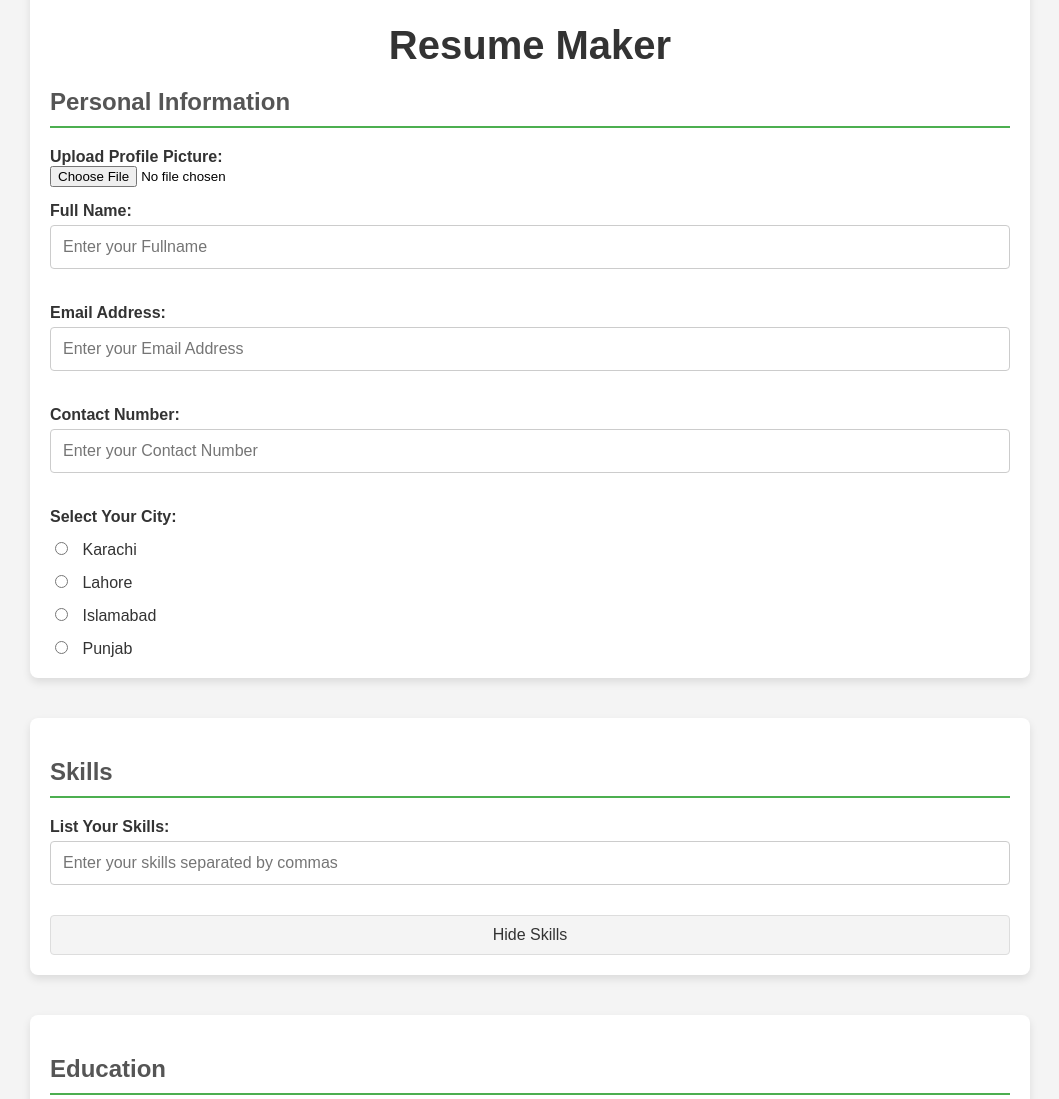
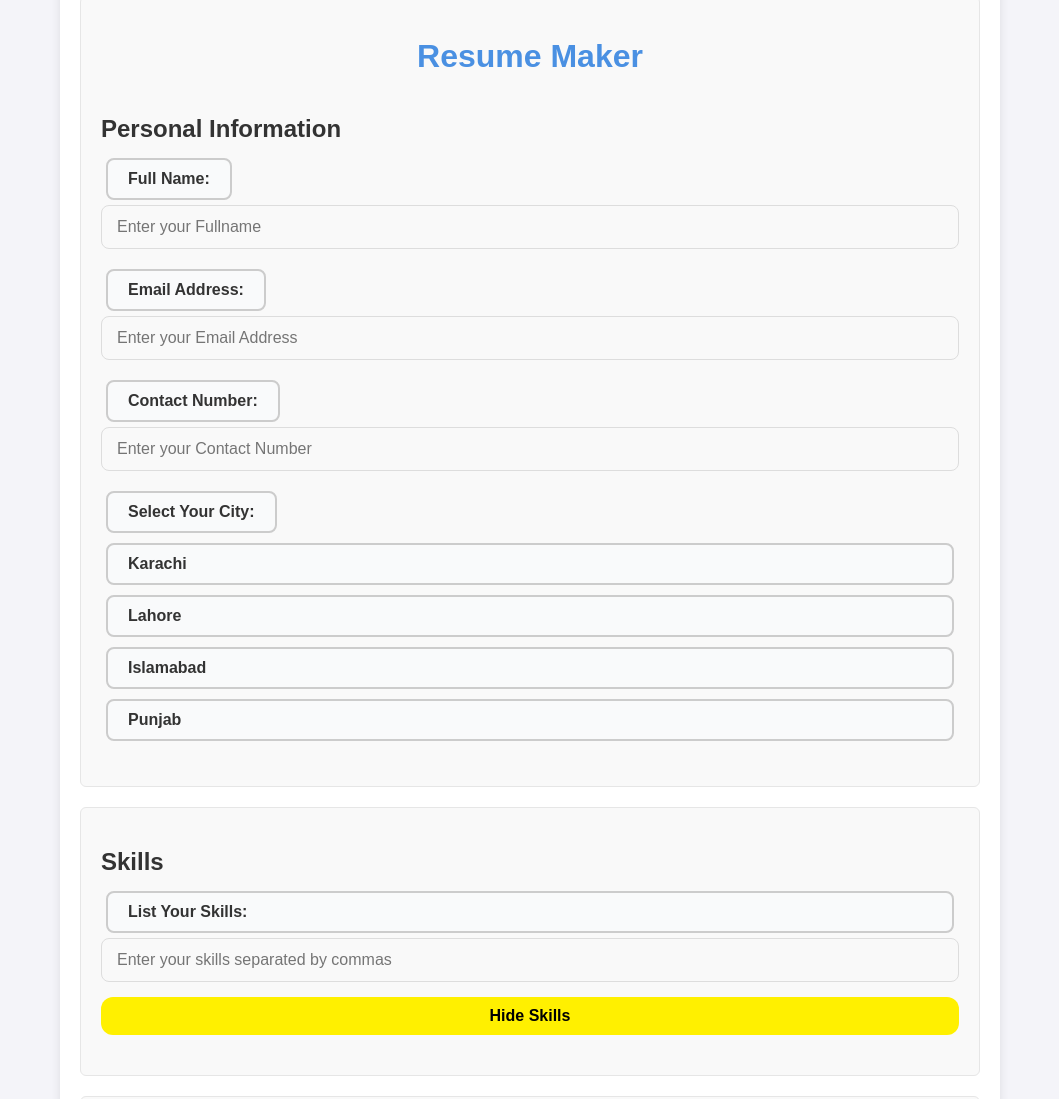
Before and after one commit to MuhammadSamad30/Resume-Builder, a plain HTML site: page index.html in a window 1280 px wide. Shown: the part 44-1143 px from the top of the page, without its empty margins (110-1169 px from the left). Drawn offline with Linux system fonts and the light colour scheme.

Commit message:
Static-Resume-Builder

```diff
--- a/app.js
+++ b/app.js
@@ -10,7 +10,7 @@ function toggleSkills() {
     else {
         skillsContent.style.display = 'none';
         toggleButton.textContent = 'Show Skills';
-    }
+     }
 }
 function generateResume() {
     const name = document.getElementById('name').value;
--- a/index.html
+++ b/index.html
@@ -13,12 +13,6 @@
 
             <section class="personal information">
                 <h2>Personal Information</h2>
-
-                <label for="profile-picture">Upload Profile Picture:</label>
-                <input type="file" id="profile-picture" accept="image/*">
-                <div id="profile-picture-preview">
-                    <img id="preview-img" src="" alt="Profile Picture Preview" style="display: none; max-width: 150px; max-height: 150px;">
-                </div>
 
                 <label for="name">Full Name:</label>
                 <input type="text" id="name" placeholder="Enter your Fullname">
@@ -56,7 +50,7 @@
                     <label for="Skills">List Your Skills:</label>
                     <input type="text" id="Skills" placeholder="Enter your skills separated by commas">
                 </div>
-                <button class="toggle-button" onclick="toggleSkills()">Hide Skills</button>
+                <button onclick="toggleSkills()">Hide Skills</button>
             </section>
         </div>
 
@@ -91,9 +85,26 @@
             </section>
         </div>
 
-        <button onclick="generateResume()">Generate Resume</button>
+        <button onclick="generateResume()">GENERATE</button>
     </div>
 
     <script src="app.js"></script>
 </body>
 </html>
+
+<!-- /* Responsive design */ -->
+<!-- @media (max-width: 600px) {
+    .container-info, .container-skills, .container-edu, .container-work {
+        padding: 15px;
+        margin: 10px 0;
+    }
+
+    h1 {
+        font-size: 2rem;
+    }
+
+    button, .toggle-button {
+        font-size: 1rem;
+        padding: 10px;
+    }
+} -->
--- a/style.css
+++ b/style.css
@@ -1,122 +1,136 @@
 body {
-    font-family: Arial, sans-serif;
-    background-color: #f4f4f4;
+  font-family: "Arial", sans-serif;
   margin: 0;
   padding: 0;
-    display: flex;
-    justify-content: center;
-    align-items: center;
-    min-height: 100vh;
+  background-color: #f4f4f9;
+  color: #333;
 }
 
 .container-wrapper {
-    display: flex;
-    flex-direction: column;
-    width: 100%;
-    max-width: 1000px;
-}
-
-.container-info, .container-skills, .container-edu, .container-work {
-    margin: 20px 0;
+  max-width: 900px;
+  margin: 20px auto;
   padding: 20px;
-    background-color: white;
+  background-color: #fff;
   border-radius: 8px;
-    box-shadow: 0 4px 8px rgba(0, 0, 0, 0.1);
+  box-shadow: 0 2px 10px rgba(0, 0, 0, 0.1);
 }
 
 h1 {
   text-align: center;
-    font-size: 2.5rem;
-    color: #333;
+  font-size: 2em;
+  color: #4a90e2;
   margin-bottom: 20px;
 }
 
 h2 {
-    font-size: 1.5rem;
-    color: #555;
-    border-bottom: 2px solid #4caf50;
-    padding-bottom: 10px;
-    margin-bottom: 20px;
+  font-size: 1.5em;
+  margin-bottom: 10px;
+  color: #333;
 }
 
 label {
   display: block;
+  margin: 10px 0 5px;
   font-weight: bold;
-    margin-top: 15px;
-    color: #333;
-    font-size: 1rem;
 }
 
-input[type="text"], input[type="email"], input[type="number"], input[type="date"] {
+input[type="text"],
+input[type="email"],
+input[type="number"],
+input[type="date"] {
   width: 100%;
-    padding: 12px;
-    margin-top: 5px;
-    margin-bottom: 20px;
-    border: 1px solid #ccc;
-    border-radius: 4px;
+  padding: 12px 15px;
+  margin-bottom: 15px;
+  border: 1px solid #ddd;
+  border-radius: 8px;
   box-sizing: border-box;
-    font-size: 1rem;
+  font-size: 1em;
+  background-color: #f9f9f9;
+  transition: border-color 0.3s ease, box-shadow 0.3s ease;
+}
+
+input[type="text"]:focus,
+input[type="email"]:focus,
+input[type="number"]:focus,
+input[type="date"]:focus {
+  outline: none;
+  border-color: #4a90e2;
+  box-shadow: 0 0 8px rgba(74, 144, 226, 0.2);
+  background-color: #fff;
 }
 
 input[type="radio"] {
-    margin-right: 10px;
+  margin-right: 5px;
 }
 
-div input[type="radio"] + label {
+.container-info,
+.container-skills,
+.container-edu,
+.container-work {
+  margin-bottom: 20px;
+  padding: 20px;
+  border: 1px solid #e6e6e6;
+  border-radius: 6px;
+  background-color: #f9f9f9;
+}
+
+div input[type="radio"] {
+  display: none;
+}
+
+div label {
   display: inline-block;
-    font-weight: normal;
-    margin-right: 20px;
-    font-size: 1rem;
+  padding: 10px 20px;
+  margin: 5px;
+  border: 2px solid #ccc;
+  border-radius: 8px;
+  background-color: #f9fafb;
+  cursor: pointer;
+  transition: background-color 0.3s ease, border-color 0.3s ease;
+  font-size: 1em;
+  color: #333;
+}
+
+div input[type="radio"]:checked + label {
+  background-color: #3b82f6;
+  color: white;
+  border-color: #3b82f6;
+}
+
+div label:hover {
+  background-color: #e0f2fe;
+  border-color: #3b82f6;
+}
+
+div {
+  display: flex;
+  flex-direction: column;
 }
 
 button {
+  background-color: #fff000;
+  border-radius: 12px;
+  color: #000000;
+  cursor: pointer;
+  font-weight: bold;
+  padding: 10px 15px;
+  text-align: center;
+  transition: 200ms;
   width: 100%;
-    padding: 12px;
-    background-color: #4caf50;
-    color: white;
-    font-size: 1.2rem;
-    border: none;
-    border-radius: 4px;
-    cursor: pointer;
-    margin-top: 20px;
-    transition: background-color 0.3s ease;
+  box-sizing: border-box;
+  border: 0;
+  font-size: 16px;
+  user-select: none;
+  -webkit-user-select: none;
+  touch-action: manipulation;
 }
 
 button:hover {
-    background-color: #45a049;
+  outline: 0;
+  background: #f4e603;
+  box-shadow: 0 0 0 2px rgba(0, 0, 0, 0.2), 0 3px 8px 0 rgba(0, 0, 0, 0.15);
 }
 
-.toggle-button {
-    width: 100%;
-    padding: 10px;
-    background-color: #f4f4f4;
-    color: #333;
-    font-size: 1rem;
-    border: 1px solid #ddd;
-    border-radius: 4px;
-    cursor: pointer;
-    margin-top: 10px;
-    text-align: center;
-    transition: background-color 0.3s ease;
+section {
+  margin-bottom: 20px;
 }
-
-.toggle-button:hover {
-    background-color: #ddd;
-}
-
-/* Responsive design */
-@media (max-width: 600px) {
-    .container-info, .container-skills, .container-edu, .container-work {
-        padding: 15px;
-        margin: 10px 0;
-    }
-
-    h1 {
-        font-size: 2rem;
-    }
-
-    button, .toggle-button {
-        font-size: 1rem;
-        padding: 10px;
-    }
-}
--- a/tsconfig.json
+++ b/tsconfig.json
@@ -3,7 +3,7 @@
     /* Visit https://aka.ms/tsconfig to read more about this file */
 
     /* Projects */
-    // "incremental": true,                              /* Save .tsbuildinfo files to allow for incremental compilation of projects. */
+    // "incremental": true,                              /*  Save .tsbuildinfo files to allow for incremental compilation of projects. */
     // "composite": true,                                /* Enable constraints that allow a TypeScript project to be used with project references. */
     // "tsBuildInfoFile": "./.tsbuildinfo",              /* Specify the path to .tsbuildinfo incremental compilation file. */
     // "disableSourceOfProjectReferenceRedirect": true,  /* Disable preferring source files instead of declaration files when referencing composite projects. */
```
Also changed, not shown: 1 other file. Lines whose indentation alone changed are shown as unchanged.
